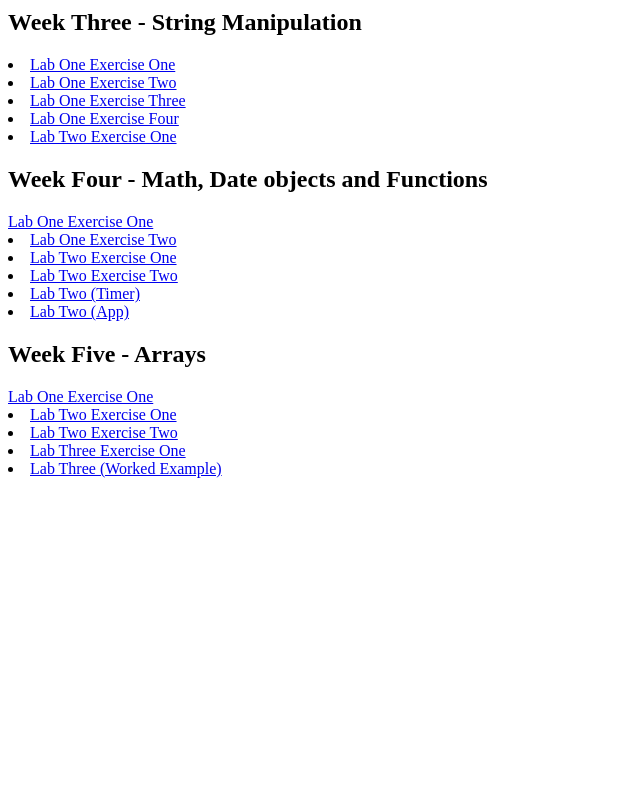
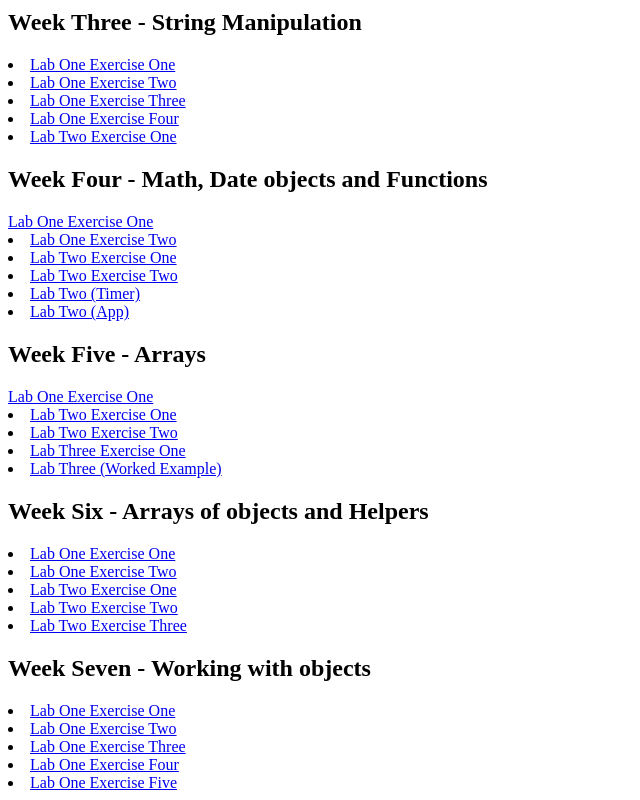
Before and after one commit to petrenkokarina949/webdevelopment2, a plain HTML site: page index.html in a window 1280 px wide. Shown: the part 442-1242 px from the top of the page, without its empty margins (0-640 px from the left). Before the commit the page ends 928 px from the top, so only its background shows below. Drawn offline with Linux system fonts and the light colour scheme.

Commit message:
Update index.html

```diff
--- a/index.html
+++ b/index.html
@@ -102,6 +102,38 @@
         <li>
             <a href="week05/Lab03/app/index.html" target="_blank">Lab Three  (Worked Example)</a>
         </li>
+     <h2> Week Six  - Arrays of objects and Helpers  </h2>
+        <li>
+            <a href="week06/Lab01/exercise1.html" target="_blank">Lab One Exercise One</a>
+        </li>
+        <li>
+            <a href="week06/Lab01/exercise2.html" target="_blank">Lab One Exercise Two</a>
+        </li>
+        <li>
+            <a href="week06/Lab02/exercise1.html" target="_blank">Lab Two Exercise One</a>
+        </li>
+        <li>
+            <a href="week06/Lab02/exercise2.html" target="_blank">Lab Two Exercise Two</a>
+        </li>
+        <li>
+            <a href="week06/Lab02/exercise3.html" target="_blank">Lab Two Exercise Three</a>
+        </li>
+<h2> Week Seven  - Working with objects </h2>
+        <li>
+            <a href="week07/Lab01/exercise1.html" target="_blank">Lab One Exercise One</a>
+        </li>
+        <li>
+            <a href="week07/Lab01/exercise2.html" target="_blank">Lab One Exercise Two</a>
+        </li>
+        <li>
+            <a href="week07/Lab01/exercise3.html" target="_blank">Lab One Exercise Three</a>
+        </li>
+        <li>
+            <a href="week07/Lab01/exercise4.html" target="_blank">Lab One Exercise Four</a>
+        </li>
+        <li>
+            <a href="week07/Lab01/exercise5.html" target="_blank">Lab One Exercise Five</a>
+        </li>
 </body>
 
 </html>
```
